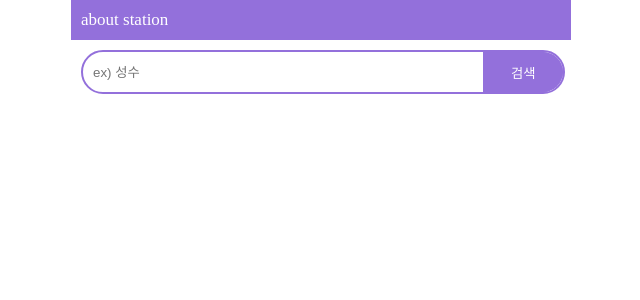
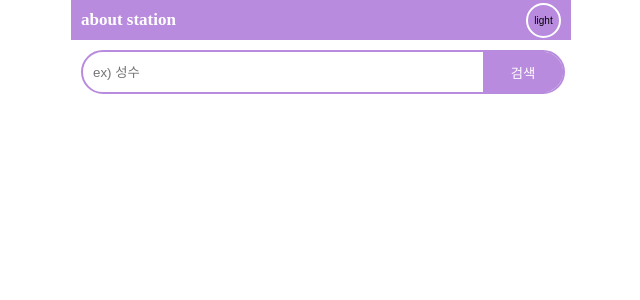
Before and after one commit to royud/about_station, a Next.js app: page / in a window 1280 px wide. Shown: the top 300 px of the page, without its empty margins (319-959 px from the left). Built offline with nearby package versions, Linux system fonts and the light colour scheme.

Commit message:
다크 모드 적용

```diff
--- a/components/SpinnerComponent.tsx
+++ b/components/SpinnerComponent.tsx
@@ -32,7 +32,10 @@ const SpinnerContainer = styled.div`
     width: 90px;
     height: 90px;
     border-radius: 50%;
-    background: linear-gradient(#ffffff, #616161);
+    background: linear-gradient(
+      ${({ theme }) => theme.color.background_main},
+      ${({ theme }) => theme.color.background_point}
+    );
     display: flex;
     align-items: center;
     justify-content: center;
@@ -42,7 +45,7 @@ const SpinnerContainer = styled.div`
     width: 80px;
     height: 80px;
     border-radius: 50%;
-    background-color: white;
+    background-color: ${({ theme }) => theme.color.background_main};
   }
   .loadingComment {
     font-size: 20px;
--- /dev/null
+++ b/hook/styleTheme.ts
@@ -0,0 +1,25 @@
+import { useLayoutEffect, useState } from "react";
+
+export default function useTheme() {
+  const [theme, setTheme] = useState<"light" | "dark">("light");
+
+  const changeTheme = () => {
+    setTheme((prevTheme) => {
+      return prevTheme === "light" ? "dark" : "light";
+    });
+  };
+
+  // 사용자 시스템이 다크모드가 기본일 시
+  useLayoutEffect(() => {
+    if (
+      window.matchMedia &&
+      window.matchMedia("(prefers-color-scheme: dark)").matches
+    ) {
+      setTheme("dark");
+    } else {
+      setTheme("light");
+    }
+  }, []);
+
+  return { theme, changeTheme };
+}
--- a/pages/_app.tsx
+++ b/pages/_app.tsx
@@ -3,10 +3,12 @@ import type { AppProps } from "next/app";
 
 import { ThemeProvider } from "styled-components";
 import { GlobalStyle } from "../styles/global-style";
-import { theme } from "@/styles/theme";
+import { darkTheme, lightTheme } from "@/styles/theme";
 
 import { ReactQueryDevtools } from "react-query/devtools";
 import { QueryClient, QueryClientProvider } from "react-query";
+import React from "react";
+import useTheme from "@/hook/styleTheme";
 
 const client = new QueryClient({
   defaultOptions: {
@@ -16,7 +18,15 @@ const client = new QueryClient({
   },
 });
 
+const defaultValue = {
+  theme: "light",
+  changeTheme: () => {},
+};
+
+export const CustomThemeContext = React.createContext(defaultValue);
+
 export default function App({ Component, pageProps }: AppProps) {
+  const themeProps = useTheme();
   return (
     <QueryClientProvider client={client}>
       {process.env.NODE_ENV !== "production" && (
@@ -26,9 +36,13 @@ export default function App({ Component, pageProps }: AppProps) {
         <title>about station</title>
       </Head>
       <GlobalStyle />
-      <ThemeProvider theme={theme}>
-        <Component {...pageProps} />
-      </ThemeProvider>
+      <CustomThemeContext.Provider value={themeProps}>
+        <ThemeProvider
+          theme={themeProps.theme === "light" ? lightTheme : darkTheme}
+        >
+          <Component {...pageProps} />
+        </ThemeProvider>
+      </CustomThemeContext.Provider>
     </QueryClientProvider>
   );
 }
--- a/pages/index.tsx
+++ b/pages/index.tsx
@@ -4,9 +4,9 @@ import SpinnerComponent from "@/components/SpinnerComponent";
 import ToiletComponent from "@/components/ToiletComponent";
 import useDebounce from "@/hook/debounce";
 import useInputValue from "@/hook/input_value";
-import { theme } from "@/styles/theme";
-import { useEffect, useState } from "react";
-import styled, { keyframes } from "styled-components";
+import { useContext, useEffect, useState } from "react";
+import styled from "styled-components";
+import { CustomThemeContext } from "./_app";
 
 export default function Home() {
   const { inputValue, changeValue } = useInputValue();
@@ -21,6 +21,9 @@ export default function Home() {
   const [inputFocus, setInputFocus] = useState(false);
 
   const [isClickButton, setIsClickButton] = useState(false);
+
+  //다크모드
+  const { theme, changeTheme } = useContext(CustomThemeContext);
 
   //자동완성
   const autoCompleteData = useGetAutoCompleteQuery(debouncedValue);
@@ -59,6 +62,7 @@ export default function Home() {
     <Wrap>
       <header>
         <h1>about station</h1>
+        <button onClick={changeTheme}>{theme}</button>
       </header>
       <main>
         <InputSection isClickButton={isClickButton}>
@@ -134,22 +138,34 @@ export default function Home() {
 }
 
 const Wrap = styled.div`
-  color: ${theme.bright.textColor};
-  background-color: ${theme.bright.backgroundColor};
+  color: ${({ theme }) => theme.color.text_main};
+  background-color: ${({ theme }) => theme.color.background_main};
+  height: 100vh;
   max-width: 500px;
   margin: auto;
   header {
-    background-color: ${theme.bright.pointColor};
+    background-color: ${({ theme }) => theme.color.background_point};
     width: 100%;
     height: 40px;
     display: flex;
     align-items: center;
+    justify-content: space-between;
   }
   header h1 {
-    color: ${theme.bright.textColor2};
-    font-weight: 500;
+    color: ${({ theme }) => theme.color.text_sub};
+    font-weight: 600;
     font-size: 17px;
     margin-left: 10px;
+  }
+  header button {
+    margin-right: 10px;
+    width: 35px;
+    height: 35px;
+    border-radius: 50%;
+    border: ${({ theme }) => theme.color.border_sub};
+    background-color: ${({ theme }) => theme.color.background_point};
+    font-size: 10px;
+    cursor: pointer;
   }
   main {
     margin: 10px;
@@ -165,9 +181,9 @@ const InputSection = styled.section<{ isClickButton: boolean }>`
   height: 40px;
   .inputSectionBox {
     width: 100%;
-    border: 2px solid ${theme.bright.pointColor};
+    border: ${({ theme }) => theme.color.border_point};
     border-radius: 25px;
-    background-color: ${theme.bright.backgroundColor};
+    background-color: ${({ theme }) => theme.color.background_main};
   }
   .inputSection {
     height: 40px;
@@ -184,16 +200,16 @@ const InputSection = styled.section<{ isClickButton: boolean }>`
     border: none;
     background-color: transparent;
     outline: none;
+    color: ${({ theme }) => theme.color.text_main};
   }
   button {
     width: 100px;
     height: 100%;
-    color: ${theme.bright.textColor2};
+    color: ${({ theme }) => theme.color.text_sub};
     margin: 0;
     padding: 0;
-    border: 1px solid ${theme.bright.pointColor};
-    background-color: ${({ isClickButton }) =>
-      isClickButton ? theme.bright.pointColorDark : theme.bright.pointColor};
+    border: ${({ theme }) => theme.color.border_point};
+    background-color: ${({ theme }) => theme.color.background_point};
     cursor: pointer;
   }
   .autocomplete {
@@ -202,10 +218,9 @@ const InputSection = styled.section<{ isClickButton: boolean }>`
     top: 10px;
     left: 0;
     padding: 20px;
-    border: 2px solid ${theme.bright.pointColor};
     border-radius: 20px;
-    background-color: ${theme.bright.backgroundColor};
-    color: ${theme.bright.textColor};
+    background-color: ${({ theme }) => theme.color.background_point};
+    color: ${({ theme }) => theme.color.text_sub};
     display: flex;
     flex-direction: column;
     gap: 10px;
--- a/styles/global-style.ts
+++ b/styles/global-style.ts
@@ -14,6 +14,30 @@ export const GlobalStyle = createGlobalStyle`
     padding: 0;
     margin: 0;
   }
+  body[data-theme='light']{
+    /* text */
+    --text-main: #000000;
+    --text-sub: #ffffff;
+
+    /* background */
+    --bg-point: #9370db;
+    --bg-main: #ffffff;
+
+    /* border */
+    --border-point: 2px solid #9370db;
+  }
+  body[data-theme='dark']{
+    /* text */
+    --text-main: #ffffff;
+    --text-sub: #000000;
+
+    /* background */
+    --bg-point: #9370db;
+    --bg-main: #000000;
+
+    /* border */
+    --border-point: 2px solid #9370db;
+  }
   h1 {
     margin: 0;
     font-size: 15px;
--- a/styles/theme.ts
+++ b/styles/theme.ts
@@ -1,11 +1,22 @@
 import { DefaultTheme } from "styled-components";
 
-export const theme: DefaultTheme = {
-  bright: {
-    backgroundColor: "white",
-    textColor: "black",
-    textColor2: "white",
-    pointColor: `#9370db`,
-    pointColorDark: `#483d8b`,
+export const lightTheme: DefaultTheme = {
+  color: {
+    text_main: "#000000",
+    text_sub: "#ffffff",
+    border_point: "2px solid #B98BDE",
+    border_sub: "2px solid #ffffff",
+    background_main: "#ffffff",
+    background_point: "#B98BDE",
   },
 };
+export const darkTheme: DefaultTheme = {
+  color: {
+    text_main: "#ffffff",
+    text_sub: "#000000",
+    border_point: "2px solid #9265BE",
+    border_sub: "2px solid #4D2C80",
+    background_main: "#4D2C80",
+    background_point: "#9265BE",
+  },
+};
```
Also changed, not shown: styles/styled.d.ts (+7 -6 lines).
